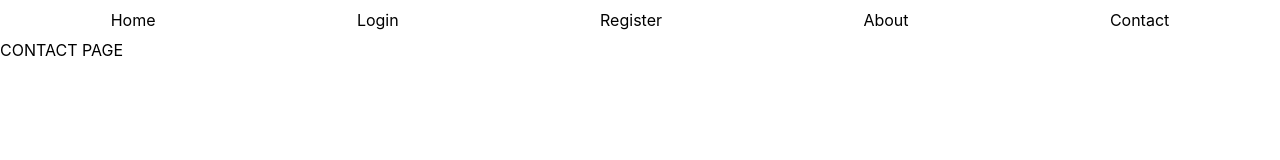
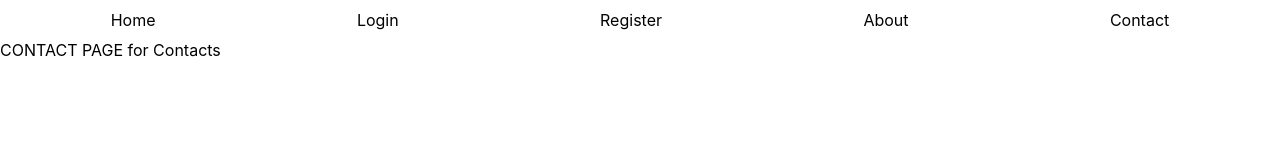
Before and after one commit to masai-oss/sample_project, a React (Create React App) app in the folder src/client/: page /contact in a window 1280 px wide. Shown: the top 160 px of the page. Built offline with nearby package versions, Linux system fonts and the light colour scheme.

Commit message:
Changes made to contacts

```diff
--- a/src/client/src/routes/Contact.jsx
+++ b/src/client/src/routes/Contact.jsx
@@ -1,7 +1,7 @@
 import React from "react";
 
 const Contact = () => {
-  return <div>CONTACT PAGE</div>;
+  return <div>CONTACT PAGE for Contacts</div>;
 };
 
 export default Contact;
```
